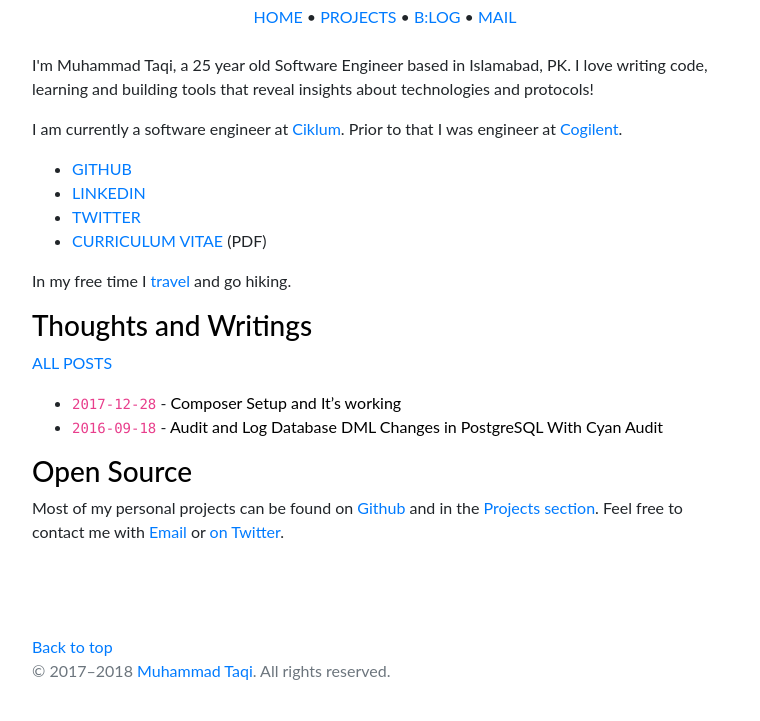
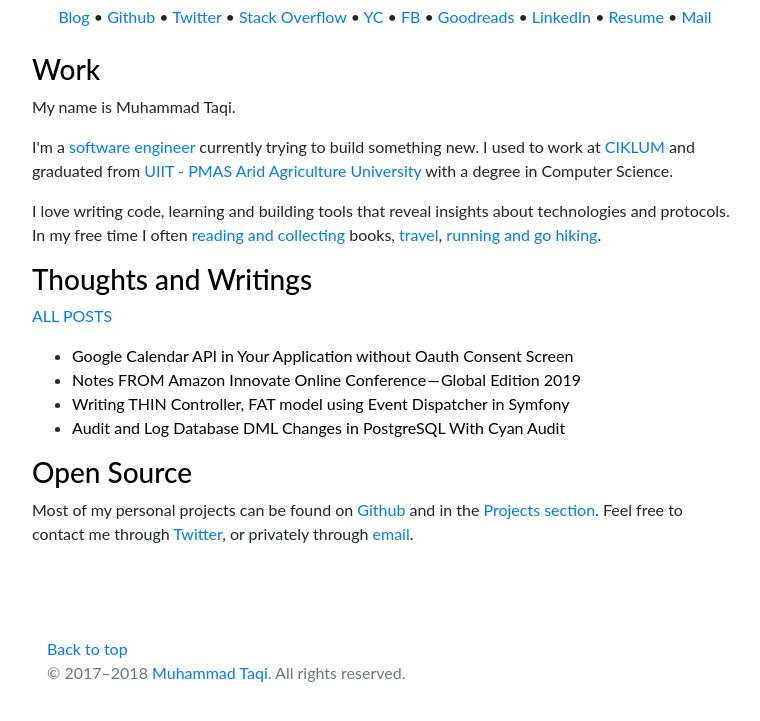
Before and after one commit to muhammadtaqi/muhammadtaqi.github.io, a plain HTML site: page index.html in a window 1280 px wide. Shown: the part 75-796 px from the top of the page, without its empty margins (255-1015 px from the left). Drawn offline with nearby package versions, Linux system fonts and the light colour scheme.

Commit message:
update mail

```diff
--- a/index.html
+++ b/index.html
@@ -55,7 +55,17 @@ _.'           `._   ;   \   /   ;   _,'           `._
     <link href="css/narrow-jumbotron.css" rel="stylesheet">
 
     <link href="//maxcdn.bootstrapcdn.com/font-awesome/4.5.0/css/font-awesome.min.css" rel="stylesheet" type="text/css" />
-    <style>body, h1, h2, h3, h4, h5, h6 {font-family: "Lato","Helvetica Neue",Helvetica,Arial,sans-serif;}  body p { font-weight:normal; }</style>
+    <style>body, h1, h2, h3, h4, h5, h6 {font-family: "Lato","Helvetica Neue",Helvetica,Arial,sans-serif;}  body p { font-weight:normal; }
+    ul.pretty {
+    list-style: disc;
+    margin: 4px 0 18px 40px;
+}
+ul.pretty li {
+    float: left;
+    width: 45%;
+    margin: 4px 0;
+}
+    </style>
 
     <!--<link rel="stylesheet" href="https://fonts.googleapis.com/css?family=Ubuntu:300,400,400i,700|Ubuntu+Mono">-->
     <!--<style>body,input{font-family:"Ubuntu","Helvetica Neue",Helvetica,Arial,sans-serif}code,kbd,pre{font-family:"Ubuntu Mono","Courier New",Courier,monospace}</style>-->
@@ -93,11 +103,17 @@ _.'           `._   ;   \   /   ;   _,'           `._
 
     <center>
         <h1 class="color-black ">Muhammad Taqi Hassan</h1>
-        <div id='links'>
-            <a href="/">HOME</a> &bull;
-            <a href="https://www.github.com/muhammadtaqi">PROJECTS</a> &bull;
-            <a href="https://medium.com/@muhammadtaqi">B:LOG</a> &bull;
-            <a href="mailto:taqi.official@gmail.com&Subject=Coming%20from%20website&Body=Forwarded%20from%20muhammadtaqi.com" target="_blank">MAIL</a>
+        <div id='row text-center links'>
+            <a href="https://medium.com/@archtaqi">Blog</a> •
+            <a href="https://www.github.com/archtaqi">Github</a> •
+            <a href="https://www.twitter.com/archtaqi">Twitter</a> •
+            <a href="https://stackoverflow.com/users/2852807/muhammad-taqi">Stack Overflow</a> •
+            <a href="https://news.ycombinator.com/user?id=archtaqi">YC</a> •
+            <a href="https://www.facebook.com/archtaqi">FB</a> •
+            <a href="https://goodreads.com/archtaqi">Goodreads</a> •
+            <a href="https://www.linkedin.com/in/archtaqi">LinkedIn</a> •
+            <a href="https://drive.google.com/file/d/1r89jiTJCGbyXLjTUnJHdoWDqUN3R6uV7/view?usp=sharing">Resume</a> •
+            <a href="mailto:taqi.arch@gmail.com" target="_blank">Mail</a>
         </div>
     </center>
 
@@ -107,31 +123,25 @@ _.'           `._   ;   \   /   ;   _,'           `._
         <div class="col-lg blog-main">
             <div class="blog-post">
                 <div class="">
-                    <p>I'm Muhammad Taqi, a 25 year old Software Engineer based in Islamabad, PK. I love writing code, learning and building tools that reveal insights about technologies and protocols!</p>
-                    <p>I am currently a software engineer at <a href='https://ciklum.com'>Ciklum</a>. Prior to that I was engineer at <a href="#">Cogilent</a>.
-                        <!-- I also started the <a href="http://www.meetup.com/SFIslamabad">SF Islamabad</a> meetup, wrote the <a href="">AIMapper</a> iPhone app, and have launched fun little projects like <a href="#">ABC</a>. -->
+                    <h3 id='work'><a href='#work' class="color-black ">Work</a></h3>
+                    <p class="greeting">My name is Muhammad Taqi.</p>
+                    <p>I'm a <a href="https://github.com/archtaqi">software engineer</a> currently trying to build something new. I used to work at <a href="https://www.ciklum.com/">CIKLUM</a> and graduated from <a href="https://www.uaar.edu.pk/uiit">UIIT - PMAS Arid Agriculture University</a> with a degree in Computer Science.
                     </p>
-                    <ul>
-                        <li><a href="https://github.com/muhammadtaqi">GITHUB</a></li>
-                        <li><a href="https://www.linkedin.com/in/taqiofficial/">LINKEDIN</a></li>
-                        <li><a href="https://twitter.com/muhammadtaqi91">TWITTER</a></li>
-                        <li><a href="assets/pdf/muhammad-taqi-cv-2018-01-22.pdf">CURRICULUM VITAE</a> (PDF)</li>
+                    <p>I love writing code, learning and building tools that reveal insights about technologies and protocols. In my free time I often <a href="goodreads.com/archtaqi">reading and collecting</a> books, <a href="travel.html">travel</a>, <a href="travel.html">running and go hiking</a>.</p>
+                    <h3 id='publications'><a href='#publications' class="color-black ">Thoughts and Writings</a></h3>
+                    <p><a href="https://medium.com/@archtaqi" target="_blank">ALL POSTS</a></p>
+                    <ul id="publications_list">
+                        <li><a href='https://link.medium.com/huMhqa4j72' target="_blank">Google Calendar API in Your Application without Oauth Consent Screen</a></li>
+                        <li><a href='https://link.medium.com/VcN0X55j72' target="_blank">Notes FROM Amazon Innovate Online Conference — Global Edition 2019</a></li>
+                        <li><a href='https://link.medium.com/YoGO800j72' target="_blank">Writing THIN Controller, FAT model using Event Dispatcher in Symfony</a></li>
+                        <li><!-- <code class="">2016-09-18</code> -  --><a href='https://link.medium.com/RnCQuEWUZ2' target="_blank">Audit and Log Database DML Changes in PostgreSQL With Cyan Audit</a></li>
                     </ul>
-                    <p>In my free time I <a href="travel.html">travel</a> and go hiking.</p>
-                </div>
+                    <p></p>
 
-                <h3 id='publications'><a href='#publications' class="color-black ">Thoughts and Writings</a></h3>
-                <p><a href="https://medium.com/@muhammadtaqi" target="_blank">ALL POSTS</a></p>
-                <ul id="publications_list">
-                    <li><code class="">2017-12-28</code> - <a href='https://medium.com/@muhammadtaqi/composer-setup-and-its-working-8e73c4a6af06' target="_blank">Composer Setup and It’s working</a></li>
-                    <li><code class="">2016-09-18</code> - <a href='https://dzone.com/articles/audit-log-database-changes-in-postgresql' target="_blank">Audit and Log Database DML Changes in PostgreSQL With Cyan Audit</a></li>
-                </ul>
-
-                <p></p>
-
-                <h3 id='open'><a href='#open' class="color-black ">Open Source</a></h3>
-                <p>Most of my personal projects can be found on <a href="https://github.com/muhammadtaqi">Github</a> and in the <a href="/projects">Projects section</a>.
-                    Feel free to contact me with <a href="mailto:taqi.official@gmail.com">Email</a> or <a href="https://twitter.com/muhammadtaqi91" target="_blank">on Twitter</a>.</p>
+                    <h3 id='open'><a href='#open' class="color-black ">Open Source</a></h3>
+                    <p>Most of my personal projects can be found on <a href="https://github.com/ArchTaqi">Github</a> and in the <a href="/projects">Projects section</a>.
+                        Feel free to contact me through <a href="https://twitter.com/ArchTaqi" target="_blank">Twitter</a>, or privately through <a href="mailto:taqi.arch@gmail.com">email</a>.
+                    </p>
 
                 <!--<h3 id='projects' ><a href='#projects' class="color-black ">Projects</a></h3>-->
                 <!-- Challenge list -->
```
